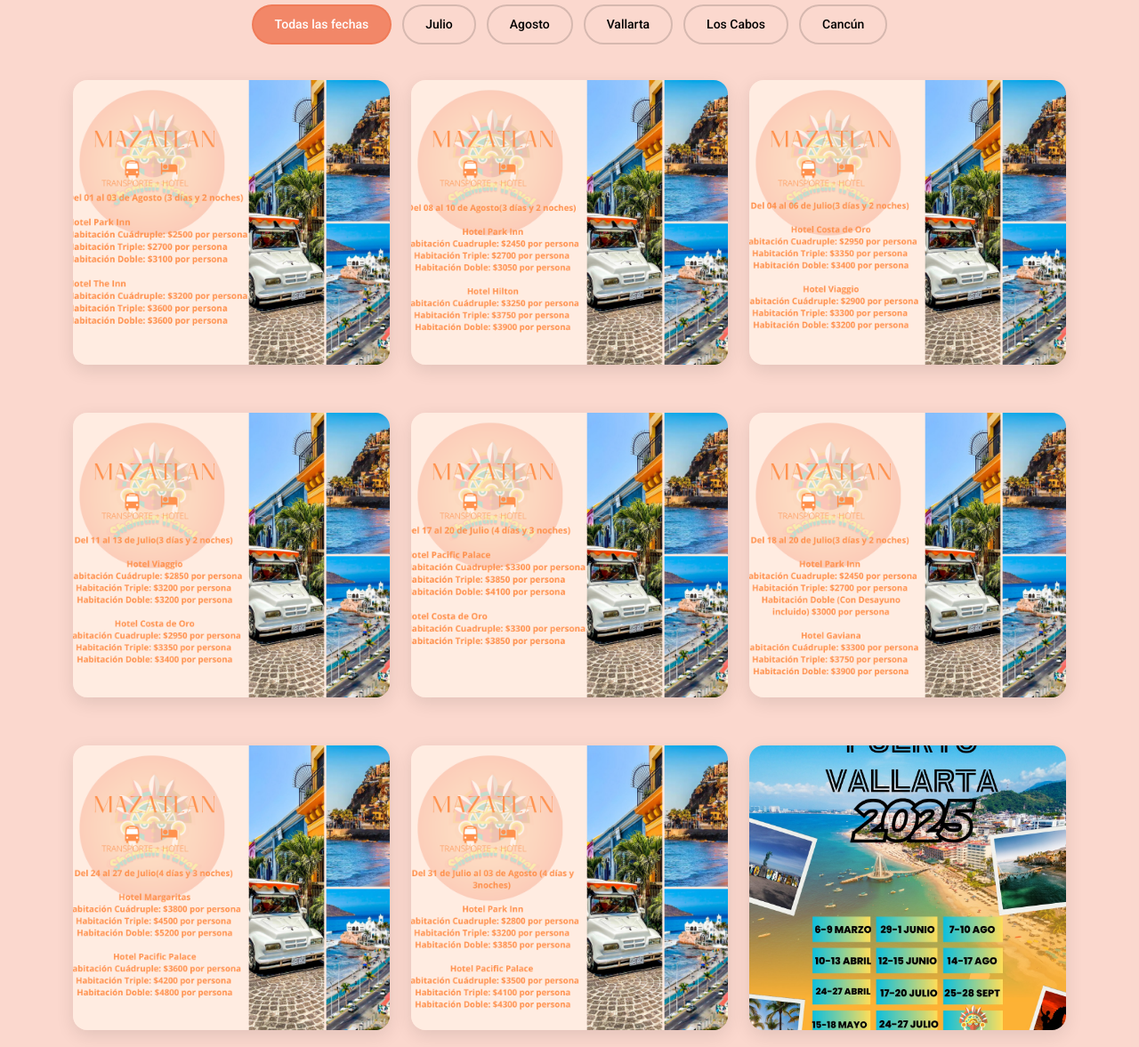
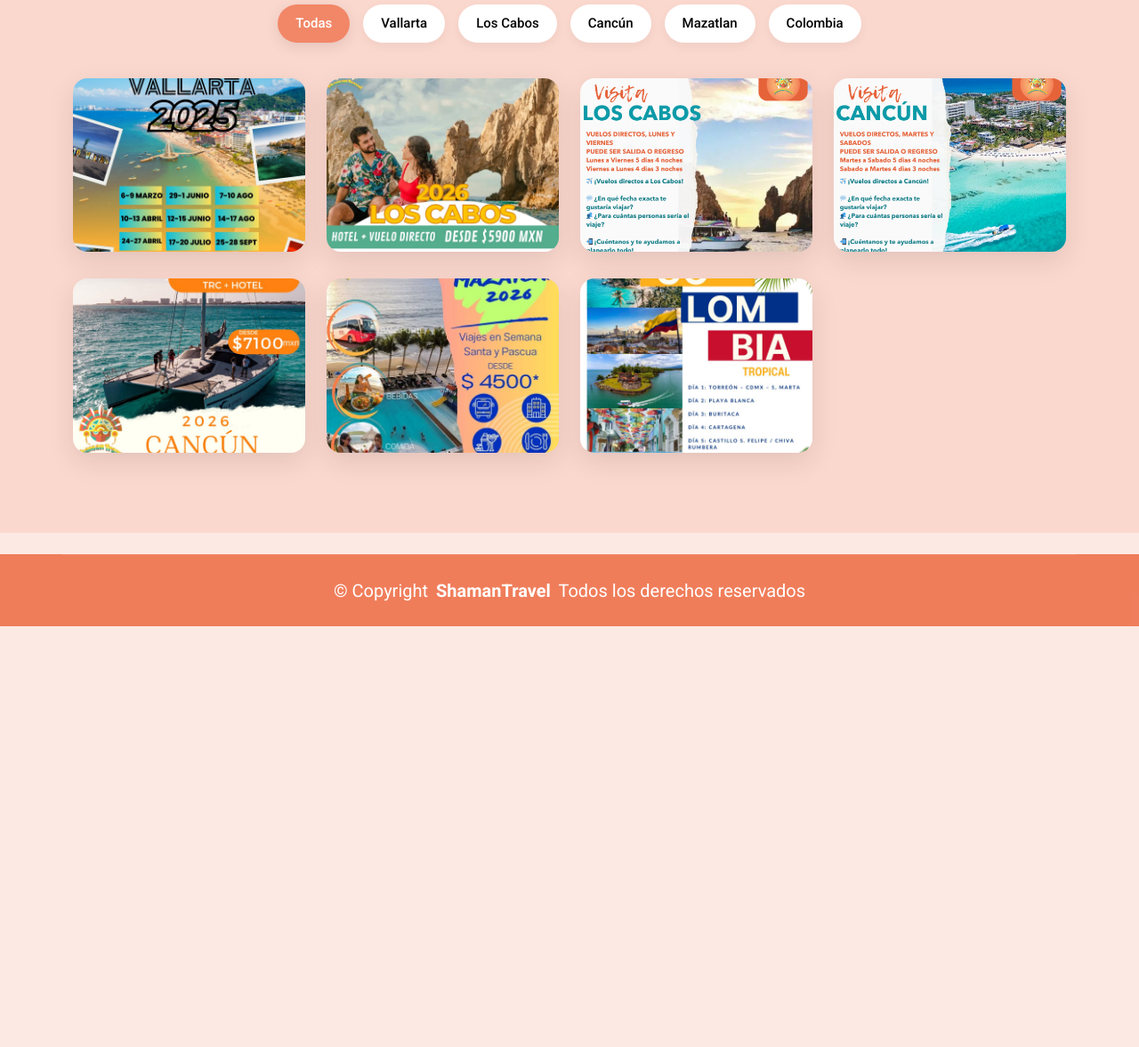
Before and after one commit to LydiaIbarraSoti/ShamanTravel2, a plain HTML site: page fechas.html in a window 1280 px wide. Shown: the part 603-1780 px from the top of the page at 89% size. After the commit the page ends 1307 px from the top, so only its background shows below. Drawn offline with Linux system fonts and the light colour scheme.

Commit message:
Update Fechas 2026

```diff
--- a/assets/js/main.js
+++ b/assets/js/main.js
@@ -222,4 +222,8 @@ document.addEventListener('DOMContentLoaded', () => {
     const url = `https://wa.me/${numeroWhatsApp}?text=${encodeURIComponent(mensaje)}`;
     window.open(url, '_blank');
   });
+
+
+
+
 });
--- a/fechas.html
+++ b/fechas.html
@@ -25,6 +25,9 @@
 
   <!-- Main CSS File -->
   <link href="assets/css/main.css" rel="stylesheet">
+  <!-- <link href="https://cdnjs.cloudflare.com/ajax/libs/lightbox2/2.11.3/css/lightbox.min.css" rel="stylesheet"> -->
+
+
 
   <!-- =======================================================
   * Template Name: Tour
@@ -82,153 +85,163 @@
       </div>
     </div><!-- End Page Title -->
 
-    <!-- Travel Destinations Section -->
-    <section id="travel-destinations" class="travel-destinations section">
+     <!-- Gallery Section -->
+     <section id="gallery" class="gallery section">
 
       <div class="container" data-aos="fade-up" data-aos-delay="100">
-
         <div class="row">
           <div class="col-lg-8 mx-auto text-center">
             <h2 style="font-size: 2.5rem; color: #f07955;">Paquetes disponibles</h2>
           </div>
         </div>
 
+      </div>
+
+      <div class="container" data-aos="fade-up" data-aos-delay="100">
+
         <div class="isotope-layout" data-default-filter="*" data-layout="masonry" data-sort="original-order">
-          <ul class="destination-filters isotope-filters" data-aos="fade-up" data-aos-delay="200">
-            <li data-filter="*" class="filter-active">Todas las fechas</li>
-            <li data-filter=".filter-julio">Julio</li>
-            <li data-filter=".filter-agosto">Agosto</li>
+          <ul class="gallery-filters isotope-filters" data-aos="fade-up" data-aos-delay="200">
+            <li data-filter="*" class="filter-active">Todas</li>
+            <!-- <li data-filter=".filter-cabos">Los Cabos</li>
+            <li data-filter=".filter-vallarta">Puerto Vallarta</li>
+            <li data-filter=".filter-cancun">Cancun</li> -->
+            <!-- <li data-filter=".filter-julio">Julio</li>
+            <li data-filter=".filter-agosto">Agosto</li> -->
             <li data-filter=".filter-vallarta">Vallarta</li>
             <li data-filter=".filter-cabos">Los Cabos</li>
             <li data-filter=".filter-cancun">Cancún</li>
-            <!-- <li data-filter=".filter-septiembre">Septiembre</li>
-            <li data-filter=".filter-octubre">Octubre</li>
-            <li data-filter=".filter-noviembre">Noviembre</li> -->
-          </ul><!-- End Destination Filters -->
+            <li data-filter=".filter-mazatlan">Mazatlan</li>
+            <li data-filter=".filter-colombia">Colombia</li>
+          </ul>
 
-          <div class="row gy-4 isotope-container" data-aos="fade-up" data-aos-delay="300">
-
-            <div class="col-lg-4 col-md-6 destination-item isotope-item filter-agosto">
-              <a  class="destination-tile">
-                <div class="tile-image">
-                  <img src="assets/img/fechas/01-03-AGO.png" alt="Maldives" class="img-fluid" loading="lazy">
-                </div>
-              </a>
-            </div><!-- End Destination Item -->
-             <div class="col-lg-4 col-md-6 destination-item isotope-item filter-agosto">
-              <a  class="destination-tile">
-                <div class="tile-image">
-                  <img src="assets/img/fechas/08-10-AGO.png" alt="Maldives" class="img-fluid" loading="lazy">
-                </div>
-              </a>
-            </div><!-- End Destination Item -->
-            <div class="col-lg-4 col-md-6 destination-item isotope-item filter-julio">
-              <a  class="destination-tile">
-                <div class="tile-image">
-                  <img src="assets/img/fechas/4-6-JULIO.png" alt="Maldives" class="img-fluid" loading="lazy">
-                </div>
-              </a>
-            </div><!-- End Destination Item -->
-             <div class="col-lg-4 col-md-6 destination-item isotope-item filter-julio">
-              <a  class="destination-tile">
-                <div class="tile-image">
-                  <img src="assets/img/fechas/11-13-JULIO.png" alt="Maldives" class="img-fluid" loading="lazy">
-                </div>
-              </a>
-            </div><!-- End Destination Item -->
-             <div class="col-lg-4 col-md-6 destination-item isotope-item filter-julio">
-              <a  class="destination-tile">
-                <div class="tile-image">
-                  <img src="assets/img/fechas/17-20-JULIO.png" alt="Maldives" class="img-fluid" loading="lazy">
-                </div>
-              </a>
-            </div><!-- End Destination Item -->
-             <div class="col-lg-4 col-md-6 destination-item isotope-item filter-julio">
-              <a  class="destination-tile">
-                <div class="tile-image">
-                  <img src="assets/img/fechas/18-20-JULIO.png" alt="Maldives" class="img-fluid" loading="lazy">
-                </div>
-              </a>
-            </div><!-- End Destination Item -->
-             <div class="col-lg-4 col-md-6 destination-item isotope-item filter-julio">
-              <a  class="destination-tile">
-                <div class="tile-image">
-                  <img src="assets/img/fechas/24-27-JULIO.png" alt="Maldives" class="img-fluid" loading="lazy">
-                </div>
-              </a>
-            </div><!-- End Destination Item -->
-             <div class="col-lg-4 col-md-6 destination-item isotope-item filter-julio">
-              <a  class="destination-tile">
-                <div class="tile-image">
-                  <img src="assets/img/fechas/31-JULIO-03-AGO.png" alt="Maldives" class="img-fluid" loading="lazy">
-                </div>
-              </a>
-            </div><!-- End Destination Item -->
-            <div class="col-lg-4 col-md-6 destination-item isotope-item filter-vallarta">
-              <a  class="destination-tile">
-                <div class="tile-image">
-                  <img src="assets/img/fechas/fechas_vallarta.jpg" alt="Maldives" class="img-fluid" loading="lazy">
-                </div>
-              </a>
-            </div><!-- End Destination Item -->
-             <div class="col-lg-4 col-md-6 destination-item isotope-item filter-cabos">
-              <a  class="destination-tile">
-                <div class="tile-image">
-                  <img src="assets/img/fechas/los cabos.png" alt="Maldives" class="img-fluid" loading="lazy">
-                </div>
-              </a>
-            </div><!-- End Destination Item -->
-             <div class="col-lg-4 col-md-6 destination-item isotope-item filter-cancun">
-              <a  class="destination-tile">
-                <div class="tile-image">
-                  <img src="assets/img/fechas/cancun.png" alt="Maldives" class="img-fluid" loading="lazy">
-                </div>
-              </a>
-            </div><!-- End Destination Item -->
+          <div class="row gallery-grid isotope-container" data-aos="fade-up" data-aos-delay="300">
 
 
-            <!-- ORIGINAL  -->
-            <!-- <div class="col-lg-4 col-md-6 destination-item isotope-item filter-urban">
-              <a href="destination-details.html" class="destination-tile">
-                <div class="tile-image">
-                  <img src="assets/img/travel/destination-20.webp" alt="Singapore" class="img-fluid" loading="lazy">
-                  <div class="overlay-content">
-                    <span class="destination-tag family">Family-Friendly</span>
-                    <div class="destination-info">
-                      <h4>Singapore</h4>
-                      <p>A modern garden city, celebrated for its bold architecture and diverse culinary scene.</p>
-                      <div class="destination-stats">
-                        <span class="tours-available"><i class="bi bi-map"></i> 17 Adventures</span>
-                        <span class="starting-price">From $1,399</span>
-                      </div>
-                    </div>
+            <div class="col-xl-3 col-md-4 col-sm-6 gallery-item isotope-item filter-vallarta">
+              <div class="gallery-card">
+                <div class="gallery-image">
+                  <img src="assets/img/fechas/fechas_vallarta.jpg" class="img-fluid" alt="">
+                </div>
+                <div class="gallery-overlay">
+                  <!-- <h4>Vamar Vallarta</h4> -->
+                  <!-- <p>Lorem ipsum dolor sit amet consectetur adipisicing elit.</p> -->
+                  <div class="gallery-actions">
+                    <a href="assets/img/fechas/fechas_vallarta.jpg" title="" class="glightbox"><i class="bi bi-eye"></i></a>
+                    <!-- <a href="gallery-details.html"><i class="bi bi-info-circle"></i></a> -->
                   </div>
                 </div>
-              </a>
-            </div> -->
+              </div>
+            </div>
+                        <!-- LOS CABOS -->
+            <div class="col-xl-3 col-md-4 col-sm-6 gallery-item isotope-item filter-cabos">
+              <div class="gallery-card">
+                <div class="gallery-image">
+                  <img src="assets/img/fechas/cabos_2026.jpg" class="img-fluid" alt="">
+                </div>
+                <div class="gallery-overlay">
+                  <!-- <h4>Hotel posada real</h4> -->
+                  <!-- <p>Lorem ipsum dolor sit amet consectetur adipisicing elit.</p> -->
+                  <div class="gallery-actions">
+                    <a href="assets/img/fechas/cabos_2026.jpg" title="" class="glightbox"><i class="bi bi-eye"></i></a>
+                    <!-- <a href="gallery-details.html"><i class="bi bi-info-circle"></i></a> -->
+                  </div>
+                </div>
+              </div>
+            </div>
 
-          </div><!-- End Destinations Container -->
+            <div class="col-xl-3 col-md-4 col-sm-6 gallery-item isotope-item filter-cabos">
+              <div class="gallery-card">
+                <div class="gallery-image">
+                  <img src="assets/img/fechas/los cabos.png" class="img-fluid" alt="">
+                </div>
+                <div class="gallery-overlay">
+                  <!-- <h4>Hotel Solmar Resort</h4> -->
+                  <!-- <p>Lorem ipsum dolor sit amet consectetur adipisicing elit.</p> -->
+                  <div class="gallery-actions">
+                    <a href="assets/img/fechas/los cabos.png" title="" class="glightbox"><i class="bi bi-eye"></i></a>
+                    <!-- <a href="gallery-details.html"><i class="bi bi-info-circle"></i></a> -->
+                  </div>
+                </div>
+              </div>
+            </div>
+
+
+                        <!--  CANCUN -->
+              <div class="col-xl-3 col-md-4 col-sm-6 gallery-item isotope-item filter-cancun">
+              <div class="gallery-card">
+                <div class="gallery-image">
+                  <img src="assets/img/fechas/cancun.png" class="img-fluid" alt="">
+                </div>
+                <div class="gallery-overlay">
+
+                  <!-- <p>Lorem ipsum dolor sit amet consectetur adipisicing elit.</p> -->
+                  <div class="gallery-actions">
+                    <a href="assets/img/fechas/cancun.png" title="" class="glightbox"><i class="bi bi-eye"></i></a>
+                    <!-- <a href="gallery-details.html"><i class="bi bi-info-circle"></i></a> -->
+                  </div>
+                </div>
+              </div>
+            </div>
+
+            <div class="col-xl-3 col-md-4 col-sm-6 gallery-item isotope-item filter-cancun">
+              <div class="gallery-card">
+                <div class="gallery-image">
+                  <img src="assets/img/fechas/cancun_2026.jpg" class="img-fluid" alt="">
+                </div>
+                <div class="gallery-overlay">
+
+                  <!-- <p>Lorem ipsum dolor sit amet consectetur adipisicing elit.</p> -->
+                  <div class="gallery-actions">
+                    <a href="assets/img/fechas/cancun_2026.jpg" title="" class="glightbox"><i class="bi bi-eye"></i></a>
+                    <!-- <a href="gallery-details.html"><i class="bi bi-info-circle"></i></a> -->
+                  </div>
+                </div>
+              </div>
+            </div>
+
+            <div class="col-xl-3 col-md-4 col-sm-6 gallery-item isotope-item filter-mazatlan">
+              <div class="gallery-card">
+                <div class="gallery-image">
+                  <img src="assets/img/fechas/mazatlan_2026.jpg" class="img-fluid" alt="">
+                </div>
+                <div class="gallery-overlay">
+
+                  <!-- <p>Lorem ipsum dolor sit amet consectetur adipisicing elit.</p> -->
+                  <div class="gallery-actions">
+                    <a href="assets/img/fechas/mazatlan_2026.jpg" title="" class="glightbox"><i class="bi bi-eye"></i></a>
+                    <!-- <a href="gallery-details.html"><i class="bi bi-info-circle"></i></a> -->
+                  </div>
+                </div>
+              </div>
+            </div>
+
+            <div class="col-xl-3 col-md-4 col-sm-6 gallery-item isotope-item filter-colombia">
+              <div class="gallery-card">
+                <div class="gallery-image">
+                  <img src="assets/img/fechas/colombia_2026.jpg" class="img-fluid" alt="">
+                </div>
+                <div class="gallery-overlay">
+
+                  <!-- <p>Lorem ipsum dolor sit amet consectetur adipisicing elit.</p> -->
+                  <div class="gallery-actions">
+                    <a href="assets/img/fechas/colombia_2026.jpg" title="" class="glightbox"><i class="bi bi-eye"></i></a>
+                    <!-- <a href="gallery-details.html"><i class="bi bi-info-circle"></i></a> -->
+                  </div>
+                </div>
+              </div>
+            </div>
+
+          </div>
 
         </div>
 
-        <!-- <div class="row mt-5">
-          <div class="col-lg-10 mx-auto text-center" data-aos="fade-up" data-aos-delay="400">
-            <div class="planning-assistance">
-              <div class="assistance-content">
-                <h3>Let Our Team Help Curate Your Perfect Expedition</h3>
-                <p>Unsure which destination aligns with your travel aspirations? Our seasoned travel advisors are poised to design a bespoke itinerary tailored just for you.</p>
-                <div class="assistance-actions">
-                  <a href="#" class="btn btn-primary">Receive Complimentary Consultation</a>
-                  <a href="#" class="btn btn-outline">Explore All Available Tours</a>
-                </div>
-              </div>
-            </div>
-          </div>
-        </div> -->
-
       </div>
 
-    </section><!-- /Travel Destinations Section -->
+    </section>
+    <!-- /Gallery Section -->
+
+
+
 
   </main>
 
@@ -265,6 +278,14 @@
 
   <!-- Main JS File -->
   <script src="assets/js/main.js"></script>
+  <!-- <script src="https://cdnjs.cloudflare.com/ajax/libs/lightbox2/2.11.3/js/lightbox.min.js"></script> -->
+
+
+      <!-- <div id="imageModal" class="image-modal">
+        <span class="close-modal">&times;</span>
+        <img class="modal-content-img" id="modalImage" alt="Imagen ampliada">
+      </div> -->
+
 
 </body>
 
```
Also changed, not shown: assets/css/main.css, assets/img/fechas/cabos_2026.jpg (added), assets/img/fechas/cancun_2026.jpg (added), assets/img/fechas/colombia_2026.jpg (added), assets/img/fechas/mazatlan_2026.jpg (added).
